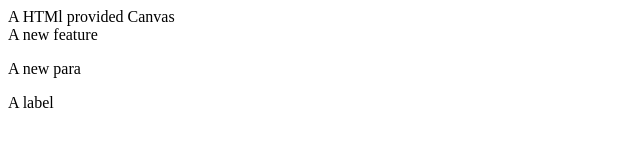
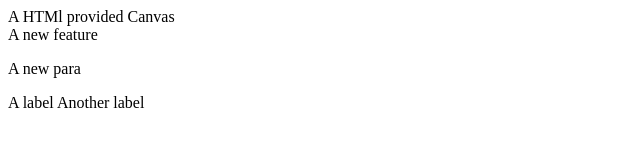
Before and after one commit to kapilraina/demogit, a plain HTML site: page index.html in a window 1280 px wide. Shown: the full height of the page, 0-640 px from the left. Drawn offline with Linux system fonts and the light colour scheme.

Commit message:
Update index.html

```diff
--- a/index.html
+++ b/index.html
@@ -7,6 +7,7 @@
 
     <p>A new para</p>
 <label>A label</label>
+<label>Another label</label>
 </body>
 
 </html>
```
